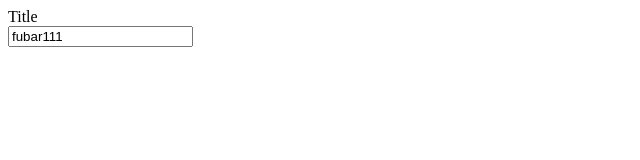
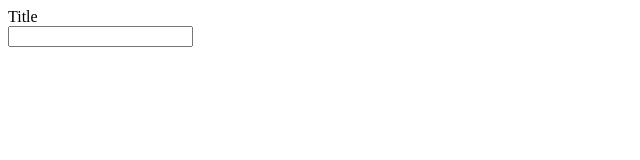
Before and after one commit to pateketu/angular-dynamic-forms-with-validation, an Angular app: page / in a window 1280 px wide. Shown: the top 160 px of the page, without its empty margins (0-640 px from the left). Built offline with nearby package versions, Linux system fonts and the light colour scheme.

Commit message:
temp checkin

```diff
--- a/src/app/app.component.ts
+++ b/src/app/app.component.ts
@@ -15,11 +15,12 @@ export class AppComponent implements OnInit {
   fields: Field[]; // = [{id: 'title', label: 'Title', value: 'test', type: FieldType.text, validation: {required: true}}];
 
   ngOnInit(): void {
+
       setTimeout(() => {
-        this.fields = [{id: 'title', label: 'Title', value: 'test', type: FieldType.text, validation: {required: true}}];
-        setTimeout(() => {
-          this.fields[0] = Object.assign({}, this.fields[0], {value: 'fubar111'});
-        }, 5000);
+        this.fields = [{id: 'title', label: 'Title', type: FieldType.text, validation: {required: true}}];
+        // setTimeout(() => {
+        //   this.fields[0] = Object.assign({}, this.fields[0], {value: 'fubar111'});
+        // }, 5000);
     }, 1000);
   }
 
--- /dev/null
+++ b/src/app/data/data-service.ts
@@ -0,0 +1,6 @@
+// import { Injectable } from '@angular/core';
+
+// @Injectable()
+// export class DataService {
+
+// }
--- a/src/app/dynamic-form/container/fields-container.html
+++ b/src/app/dynamic-form/container/fields-container.html
@@ -1,8 +1,6 @@
 <div *ngFor="let field of fields">
     <label>{{field.label}}</label>
-    <!-- <div [ngSwitch]="field.type">
-        <form-text [field]="field" *ngSwitchCase="'text'"></form-text>
-    </div>  -->
-
-        <div dynamicField [field]="field"></div>
+    <div>
+        <ng-container dynamicField [field]="field"></ng-container>
+    </div>
 </div>
--- a/src/app/dynamic-form/dynamic-form.component.ts
+++ b/src/app/dynamic-form/dynamic-form.component.ts
@@ -4,7 +4,7 @@ import { DynamicForm } from './model/dynamicForm';
 
 @Component({
     selector: 'dynamic-form',
-    template: `<form novalidate>
+    template: `<form novalidate (ngSubmit)="onSubmit()">
                     <ng-content></ng-content>
                 </form>`,
     providers: [{
@@ -17,4 +17,11 @@ export default class DynamicFormComponent extends DynamicForm   {
     private form: FormGroup = new FormGroup({});
 
     public get formGroup(): FormGroup { return this.form; }
+
+    onSubmit() {
+        Object.keys(this.formGroup.controls).forEach((key) => {
+            this.formGroup.controls[key].markAsDirty({onlySelf: true});
+            this.formGroup.controls[key].updateValueAndValidity();
+        });
+    }
 }
--- a/src/styles.scss
+++ b/src/styles.scss
@@ -1 +1,4 @@
 /* You can add global styles to this file, and also import other style files */
+.ng-invalid.ng-touched{
+    border:solid #ff0000 1px;
+}
```
Also changed, not shown: src/app/dynamic-form/inputs/select.ts (added, +20 -0 lines), src/app/dynamic-form/validation/dynamic-validator.directive.ts (added, +33 -0 lines), src/app/app.component.html (line endings or trailing spaces), 1 other file (tests, documents, lock files or other folders).
